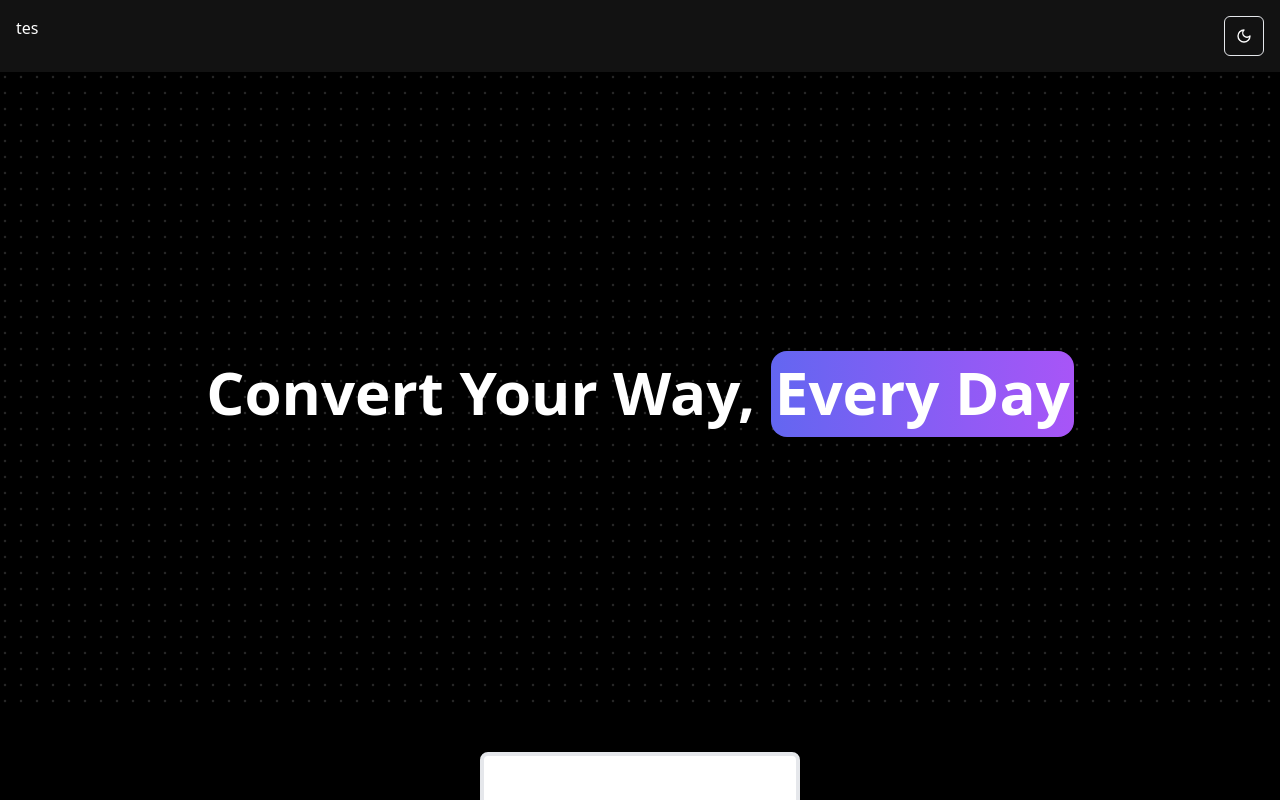
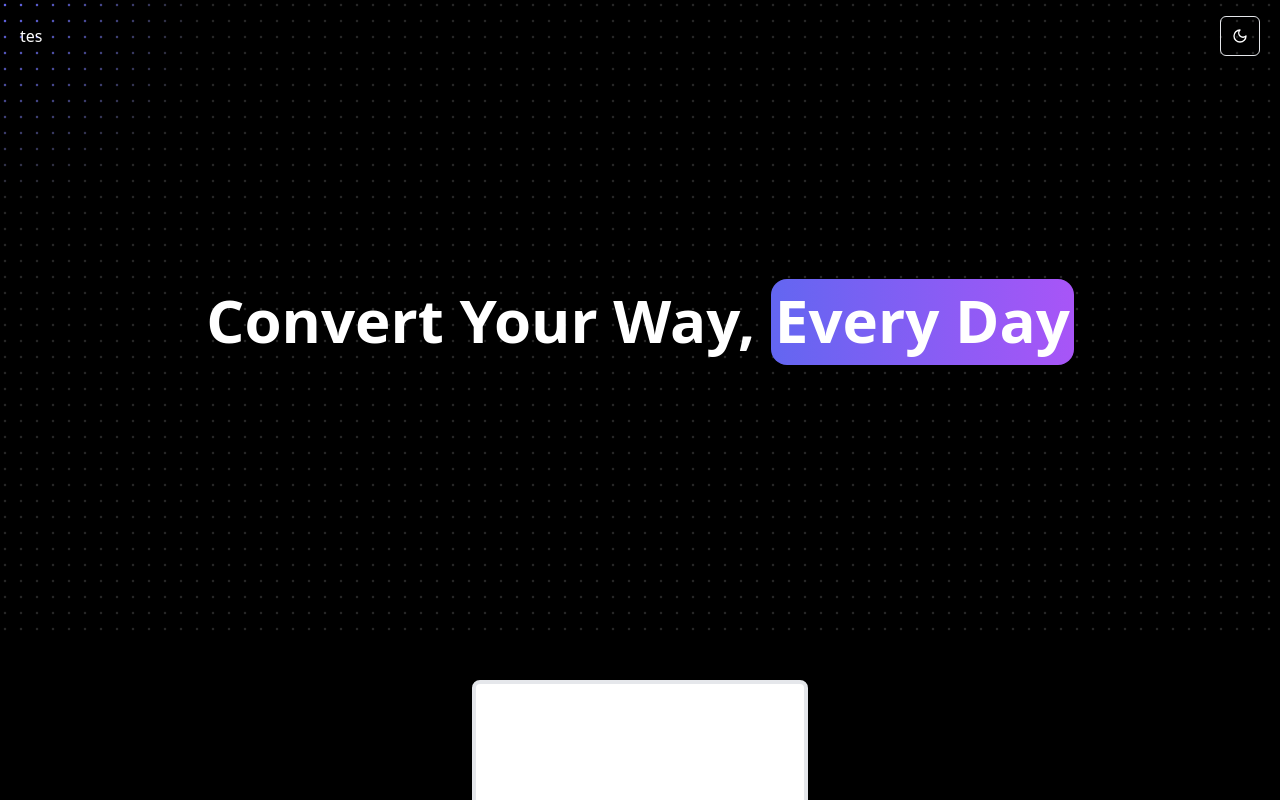
Before and after one commit to faharAhnaf/space-to-newline, a Next.js app: page / in a window 1280 px wide. Shown: the top 800 px of the page. Built offline with nearby package versions, Linux system fonts and the light colour scheme.

Commit message:
fix: bug

```diff
--- a/src/app/page.tsx
+++ b/src/app/page.tsx
@@ -38,10 +38,10 @@ export default function Home() {
   };
 
   return (
-    <div className="flex min-h-screen flex-col">
-      <nav className="m-4 flex justify-between">
-        <div>tes</div>
-        <div>
+    <div className="flex min-h-screen flex-col bg-black">
+      <nav className="fixed z-10 m-4 mx-auto flex w-screen items-center justify-between gap-96">
+        <div className="ml-5 text-center">tes</div>
+        <div className="mr-5">
           <ModeToggle />
         </div>
       </nav>
@@ -55,7 +55,7 @@ export default function Home() {
       <section className="flex-grow dark:bg-black">
         <div className="mx-4 grid space-y-5">
           <textarea
-            className="border-xl mx-auto mt-10 grid h-40 w-[40vh] resize-none items-center rounded-lg border-4 p-3 leading-none md:h-56 dark:bg-white dark:text-black"
+            className="border-xl mx-auto mt-10 grid h-52 w-[42vh] resize-none items-center rounded-lg border-4 p-3 leading-none md:h-56 dark:bg-white dark:text-black"
             name="textarea"
             id="textarea"
             // ref={textAreaRef}
```
